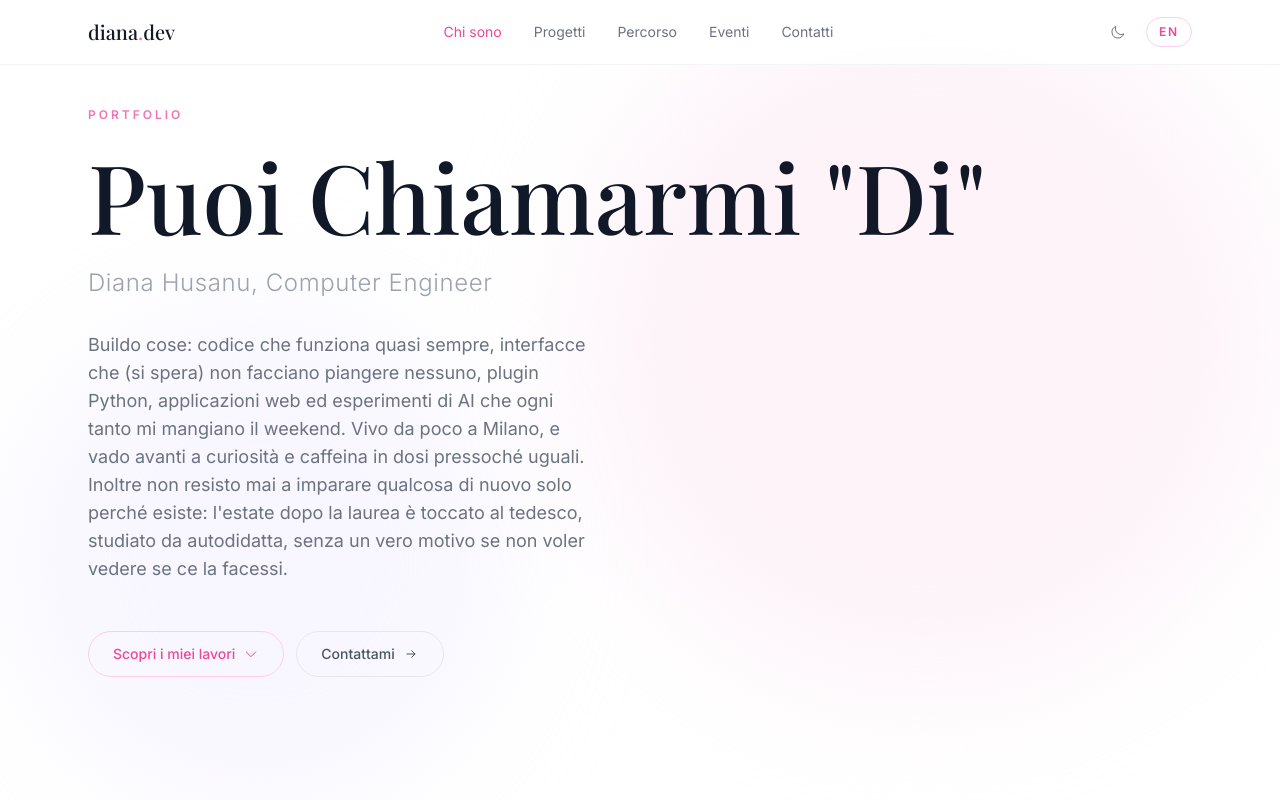
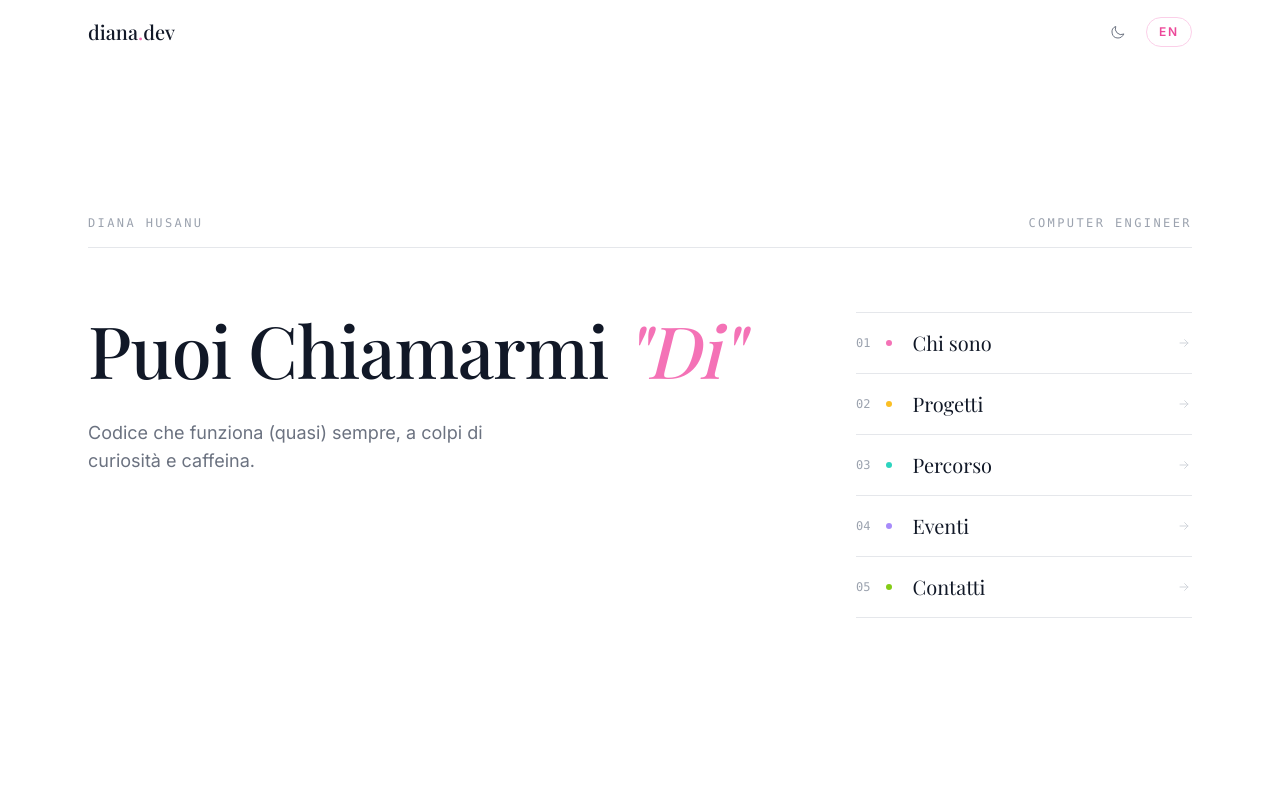
Before and after one commit to DianaHus/dianas_personal_page, a React (Vite) app: page / in a window 1280 px wide. Shown: the top 800 px of the page. Built offline with nearby package versions, Linux system fonts and the light colour scheme; a web font is replaced by a local one.

Commit message:
migrazione multi-pagina + redesign homepage

```diff
--- a/package.json
+++ b/package.json
@@ -10,7 +10,8 @@
   },
   "dependencies": {
     "react": "^18.3.1",
-    "react-dom": "^18.3.1"
+    "react-dom": "^18.3.1",
+    "react-router-dom": "^7.18.2"
   },
   "devDependencies": {
     "@types/react": "^18.3.3",
--- a/src/App.tsx
+++ b/src/App.tsx
@@ -1,3 +1,5 @@
+import { BrowserRouter, Routes, Route, useLocation } from 'react-router-dom'
+import { useEffect } from 'react'
 import { LanguageProvider } from './i18n/LanguageContext'
 import { ThemeProvider } from './theme/ThemeContext'
 import { Navbar } from './components/Navbar/Navbar'
@@ -8,21 +10,37 @@ import { Experience } from './components/Experience/Experience'
 import { Events } from './components/Events/Events'
 import { Contacts } from './components/Contacts/Contacts'
 
+// React Router non resetta lo scroll al cambio pagina — lo facciamo a mano
+function ScrollToTop() {
+  const { pathname } = useLocation()
+
+  useEffect(() => {
+    window.scrollTo(0, 0)
+  }, [pathname])
+
+  return null
+}
+
 function App() {
   return (
     // ThemeProvider gestisce light/dark mode — avvolge tutto così il toggle
     // è accessibile ovunque senza prop drilling.
     <ThemeProvider>
       <LanguageProvider>
-        <Navbar />
-        <main>
-          <Hero />
-          <About />
-          <Projects />
-          <Experience />
-          <Events />
-          <Contacts />
-        </main>
+        <BrowserRouter>
+          <ScrollToTop />
+          <Navbar />
+          <main>
+            <Routes>
+              <Route path="/" element={<Hero />} />
+              <Route path="/about" element={<About />} />
+              <Route path="/projects" element={<Projects />} />
+              <Route path="/experience" element={<Experience />} />
+              <Route path="/events" element={<Events />} />
+              <Route path="/contacts" element={<Contacts />} />
+            </Routes>
+          </main>
+        </BrowserRouter>
       </LanguageProvider>
     </ThemeProvider>
   )
--- a/src/components/Hero/Hero.tsx
+++ b/src/components/Hero/Hero.tsx
@@ -1,19 +1,50 @@
-import { useEffect, useRef, useState } from 'react'
+import { Fragment } from 'react'
+import { NavLink } from 'react-router-dom'
 import { useLanguage } from '../../i18n/LanguageContext'
 import { Reveal } from '../animations/Reveal'
 
+// Titolo principale: ogni parola entra con un piccolo stagger (vedi .split-word in index.css).
+// Il soprannome tra virgolette va in corsivo rosa — un accento editoriale che rima
+// col punto rosa del logo "diana.dev".
+//
+// Nella stringa c'è un NBSP prima del soprannome ("…Chiamarmi \"Di\""): le parole
+// separate solo da NBSP formano un gruppo che non va mai a capo al proprio interno,
+// così "Di" resta sempre attaccato alla parola che lo precede. Gli spazi normali tra
+// i gruppi restano spezzabili (a-capo intenzionale solo su schermi molto stretti).
 function SplitWordsTitle({ text }: { text: string }) {
-  const words = text.split(' ')
+  const groups = text
+    .trim()
+    .split(/ +/) // spazi normali → confini spezzabili
+    .map(token => token.split(/\s/)) // NBSP interno → parole tenute insieme
+
+  let counter = 0
+  const groupsWithDelay = groups.map(words =>
+    words.map(word => ({ word, delay: Math.min(counter++, 10) }))
+  )
 
   return (
     <span className="inline-block">
-      {words.map((word, index) => (
-        <span key={`${word}-${index}`}>
-          {index > 0 && ' '}
-          <span className={`split-word split-delay-${Math.min(index, 10)}`}>
+      {groupsWithDelay.map((words, groupIndex) => (
+        <Fragment key={groupIndex}>
+          {groupIndex > 0 && ' '}
+          <span className={words.length > 1 ? 'whitespace-nowrap' : undefined}>
+            {words.map(({ word, delay }, wordIndex) => {
+              const isName = /["“]/.test(word)
+              return (
+                <Fragment key={wordIndex}>
+                  {wordIndex > 0 && ' '}
+                  <span
+                    className={`split-word split-delay-${delay}${
+                      isName ? ' italic text-pink-400 dark:text-pink-300' : ''
+                    }`}
+                  >
                     {word}
                   </span>
+                </Fragment>
+              )
+            })}
           </span>
+        </Fragment>
       ))}
     </span>
   )
@@ -21,106 +52,91 @@ function SplitWordsTitle({ text }: { text: string }) {
 
 export function Hero() {
   const { t } = useLanguage()
-  const sectionRef = useRef<HTMLElement | null>(null)
-  const [spotlightEnabled, setSpotlightEnabled] = useState(false)
 
-  useEffect(() => {
-    const prefersReducedMotion = window.matchMedia('(prefers-reduced-motion: reduce)').matches
-    const isTouchDevice = window.matchMedia('(pointer: coarse)').matches
-    setSpotlightEnabled(!prefersReducedMotion && !isTouchDevice)
-  }, [])
+  // "Diana Husanu, Computer Engineer" → nome + ruolo, mostrati come testata editoriale
+  const [name, role] = t.hero.role.split(/,\s*/)
 
-  function handleMouseMove(event: React.MouseEvent<HTMLElement>) {
-    if (!spotlightEnabled || !sectionRef.current) return
-
-    const rect = sectionRef.current.getBoundingClientRect()
-    const x = event.clientX - rect.left
-    const y = event.clientY - rect.top
-
-    sectionRef.current.style.setProperty('--spot-x', `${x}px`)
-    sectionRef.current.style.setProperty('--spot-y', `${y}px`)
-    sectionRef.current.style.setProperty('--spot-opacity', '1')
-  }
-
-  function handleMouseLeave() {
-    if (!sectionRef.current) return
-    sectionRef.current.style.setProperty('--spot-opacity', '0')
-  }
+  // Le altre pagine come indice numerato: stesso sistema di numeri delle sezioni
+  // (01, 02, 03…) già usato in About/Projects/Experience. Il colore torna qui in
+  // piccolo — un pallino per voce — invece che come sfondo pieno dei bottoni.
+  const pages = [
+    { to: '/about', label: t.nav.about, dot: 'bg-pink-400', arrow: 'group-hover:text-pink-500 dark:group-hover:text-pink-400' },
+    { to: '/projects', label: t.nav.projects, dot: 'bg-amber-400', arrow: 'group-hover:text-amber-500 dark:group-hover:text-amber-400' },
+    { to: '/experience', label: t.nav.experience, dot: 'bg-teal-400', arrow: 'group-hover:text-teal-500 dark:group-hover:text-teal-400' },
+    { to: '/events', label: t.nav.events, dot: 'bg-violet-400', arrow: 'group-hover:text-violet-500 dark:group-hover:text-violet-400' },
+    { to: '/contacts', label: t.nav.contacts, dot: 'bg-lime-500', arrow: 'group-hover:text-lime-600 dark:group-hover:text-lime-400' },
+  ]
 
   return (
     <section
-      ref={sectionRef}
       id="hero"
-      className="hero-spotlight relative min-h-screen flex items-center overflow-hidden bg-white dark:bg-gray-900"
-      onMouseMove={spotlightEnabled ? handleMouseMove : undefined}
-      onMouseLeave={spotlightEnabled ? handleMouseLeave : undefined}
+      className="relative flex min-h-screen items-center overflow-hidden bg-white dark:bg-gray-900"
     >
-      {/* Blobs decorativi — cerchi sfumati in background, puramente decorativi */}
-      <div
-        aria-hidden="true"
-        className="absolute top-0 right-0 w-[700px] h-[700px] rounded-full bg-pink-100/50 dark:bg-pink-900/20 blur-3xl -translate-y-1/3 translate-x-1/4 pointer-events-none animate-float-slow"
-      />
-      <div
-        aria-hidden="true"
-        className="absolute bottom-0 left-0 w-[500px] h-[500px] rounded-full bg-violet-100/40 dark:bg-violet-900/20 blur-3xl translate-y-1/3 -translate-x-1/4 pointer-events-none animate-float-medium"
-      />
+      <div className="w-full max-w-6xl mx-auto px-6 pb-20 pt-24 sm:pt-28">
 
-      <div className="relative max-w-6xl mx-auto px-6 pt-20 pb-24 w-full">
-        <div className="max-w-3xl">
-
-          {/* Kicker / etichetta decorativa */}
+        {/* Testata: nome a sinistra, ruolo a destra — micro-tipografia mono */}
         <Reveal delayIndex={1}>
-            <p className="text-xs font-semibold tracking-[0.25em] uppercase text-pink-400 mb-6">
-              Portfolio
-            </p>
+          <div className="flex flex-wrap items-baseline justify-between gap-x-6 gap-y-1 border-b border-gray-200 pb-4 font-mono text-[10px] uppercase tracking-[0.2em] text-gray-400 dark:border-gray-700 dark:text-gray-500 sm:text-xs">
+            <span>{name}</span>
+            {role && <span>{role}</span>}
+          </div>
         </Reveal>
 
-          {/* Nome — titolo principale H1 */}
+        <div className="mt-12 grid grid-cols-1 gap-y-12 lg:mt-16 lg:grid-cols-12 lg:gap-x-12">
+
+          {/* Colonna sinistra: il gancio */}
+          <div className="lg:col-span-8">
             <Reveal delayIndex={2}>
-            <h1 className="font-serif text-[clamp(2.05rem,9vw,5.9rem)] md:text-8xl font-medium text-gray-900 dark:text-gray-100 leading-none mb-6 whitespace-nowrap">
+              <h1 className="font-serif font-medium text-gray-900 dark:text-gray-100 text-[clamp(2.5rem,6vw,4.5rem)] leading-[1.05] tracking-[-0.015em]">
                 <SplitWordsTitle text={t.hero.greeting} />
               </h1>
             </Reveal>
 
-          {/* Ruolo */}
             <Reveal delayIndex={3}>
-            <p className="text-xl md:text-2xl font-light text-gray-400 dark:text-gray-500 mb-8 tracking-wide">
-              {t.hero.role}
-            </p>
-          </Reveal>
-
-          {/* Tagline — la frase che fa capire chi sei */}
-          <Reveal delayIndex={4}>
-            <p className="text-base md:text-lg text-gray-500 dark:text-gray-400 max-w-lg leading-relaxed mb-12">
+              <p className="mt-8 max-w-md text-base leading-relaxed text-gray-500 dark:text-gray-400 md:text-lg">
                 {t.hero.tagline}
               </p>
             </Reveal>
+          </div>
 
-          {/* CTA principali */}
-          <Reveal delayIndex={5}>
-            <div className="flex flex-wrap items-center gap-3">
-              <a
-                href="#about"
-                className="inline-flex items-center gap-2 text-sm font-medium text-pink-500 border border-pink-200 dark:border-pink-800 px-6 py-3 rounded-full hover:bg-pink-50 dark:hover:bg-pink-950/30 hover:border-pink-300 dark:hover:border-pink-700 transition-colors"
+          {/* Colonna destra: indice delle altre pagine */}
+          <nav className="max-w-xl lg:col-span-4 lg:max-w-none lg:self-center" aria-label={name}>
+            <ul className="border-t border-gray-200 dark:border-gray-700">
+              {pages.map((page, i) => (
+                <li key={page.to} className="border-b border-gray-200 dark:border-gray-700">
+                  <Reveal delayIndex={Math.min(i + 4, 10)}>
+                    <NavLink
+                      to={page.to}
+                      className="group flex items-center gap-3 -mx-3 rounded-lg px-3 py-4 transition-colors hover:bg-gray-50 dark:hover:bg-gray-800/60"
                     >
-                {t.hero.cta}
-                <svg className="w-4 h-4" fill="none" stroke="currentColor" viewBox="0 0 24 24">
-                  <path strokeLinecap="round" strokeLinejoin="round" strokeWidth={1.5} d="M19 9l-7 7-7-7" />
-                </svg>
-              </a>
+                      <span className="font-mono text-xs tabular-nums text-gray-400 dark:text-gray-500">
+                        {String(i + 1).padStart(2, '0')}
+                      </span>
 
-              <a
-                href="#contacts"
-                className="inline-flex items-center gap-2 text-sm font-medium text-gray-600 dark:text-gray-300 border border-gray-200 dark:border-gray-700 px-6 py-3 rounded-full hover:bg-gray-50 dark:hover:bg-gray-800 hover:border-gray-300 dark:hover:border-gray-600 transition-colors"
+                      <span
+                        aria-hidden="true"
+                        className={`ml-1 mr-2 h-1.5 w-1.5 flex-shrink-0 rounded-full ${page.dot} transition-transform duration-300 group-hover:scale-[1.7]`}
+                      />
+
+                      <span className="font-serif text-lg text-gray-900 dark:text-gray-100 md:text-xl">
+                        {page.label}
+                      </span>
+
+                      <svg
+                        className={`icon-pop ml-auto h-4 w-4 flex-shrink-0 text-gray-300 transition-all duration-300 group-hover:translate-x-1 dark:text-gray-600 ${page.arrow}`}
+                        fill="none"
+                        stroke="currentColor"
+                        viewBox="0 0 24 24"
+                        aria-hidden="true"
                       >
-                {t.hero.ctaSecondary}
-                <svg className="w-4 h-4" fill="none" stroke="currentColor" viewBox="0 0 24 24">
                         <path strokeLinecap="round" strokeLinejoin="round" strokeWidth={1.5} d="M13 7l5 5-5 5M6 12h12" />
                       </svg>
-              </a>
-            </div>
+                    </NavLink>
                   </Reveal>
-
+                </li>
+              ))}
+            </ul>
+          </nav>
         </div>
       </div>
     </section>
--- a/src/components/Navbar/Navbar.tsx
+++ b/src/components/Navbar/Navbar.tsx
@@ -1,4 +1,5 @@
-import { useEffect, useState } from 'react'
+import { useState } from 'react'
+import { NavLink, useLocation } from 'react-router-dom'
 import { useLanguage } from '../../i18n/LanguageContext'
 import { useTheme } from '../../theme/ThemeContext'
 
@@ -6,72 +7,56 @@ export function Navbar() {
   const { lang, t, toggleLang } = useLanguage()
   const { theme, toggleTheme } = useTheme()
 
+  // La home è una "cover" editoriale: la navigazione principale vive già nell'hero
+  // (l'indice numerato 01–05), quindi qui nascondiamo i link — restano solo logo,
+  // tema e lingua. Su tutte le altre pagine la navbar è invariata.
+  const { pathname } = useLocation()
+  const isHome = pathname === '/'
+
   // Stato locale per il menu mobile — non serve nel context perché
   // è rilevante solo per questo componente
   const [menuOpen, setMenuOpen] = useState(false)
-  const [activeSection, setActiveSection] = useState('about')
 
   // Array di link — usiamo `t.nav.*` così cambiano automaticamente con la lingua
   const links = [
-    { href: '#about', label: t.nav.about },
-    { href: '#projects', label: t.nav.projects },
-    { href: '#experience', label: t.nav.experience },
-    { href: '#events', label: t.nav.events },
-    { href: '#contacts', label: t.nav.contacts },
+    { to: '/about', label: t.nav.about },
+    { to: '/projects', label: t.nav.projects },
+    { to: '/experience', label: t.nav.experience },
+    { to: '/events', label: t.nav.events },
+    { to: '/contacts', label: t.nav.contacts },
   ]
 
-  useEffect(() => {
-    const sections = ['about', 'projects', 'experience', 'events', 'contacts']
-
-    const observer = new IntersectionObserver(
-      entries => {
-        entries.forEach(entry => {
-          if (entry.isIntersecting) {
-            setActiveSection(entry.target.id)
-          }
-        })
-      },
-      {
-        rootMargin: '-35% 0px -50% 0px',
-        threshold: 0.15,
-      }
-    )
-
-    sections.forEach(sectionId => {
-      const section = document.getElementById(sectionId)
-      if (section) observer.observe(section)
-    })
-
-    return () => observer.disconnect()
-  }, [])
-
   return (
-    <header className="fixed top-0 left-0 right-0 z-50 bg-white/90 dark:bg-gray-900/90 backdrop-blur-md border-b border-gray-100 dark:border-gray-800 transition-colors duration-300">
+    <header className={`fixed top-0 left-0 right-0 z-50 bg-white/90 dark:bg-gray-900/90 backdrop-blur-md transition-colors duration-300 ${isHome ? '' : 'border-b border-gray-100 dark:border-gray-800'}`}>
       <div className="max-w-6xl mx-auto px-6 h-16 flex items-center justify-between">
 
         {/* Brand / logo */}
-        <a
-          href="#hero"
+        <NavLink
+          to="/"
+          end
           className="font-serif text-xl font-medium text-gray-900 dark:text-gray-100 hover:opacity-70 transition-opacity"
         >
           diana<span className="text-pink-400">.</span>dev
-        </a>
+        </NavLink>
 
-        {/* Nav links — visibili solo su desktop (nascosti su mobile con md:flex) */}
+        {/* Nav links — visibili solo su desktop (nascosti su mobile con md:flex).
+            Sulla home non compaiono: la navigazione è l'indice nell'hero. */}
+        {!isHome && (
           <nav className="hidden md:flex items-center gap-8">
             {links.map(link => (
-            <a
-              key={link.href}
-              href={link.href}
-              className={`text-sm transition-colors ${activeSection === link.href.slice(1)
+              <NavLink
+                key={link.to}
+                to={link.to}
+                className={({ isActive }) => `text-sm transition-colors ${isActive
                   ? 'text-pink-500 dark:text-pink-400'
                   : 'text-gray-500 dark:text-gray-400 hover:text-gray-900 dark:hover:text-gray-100'
                   }`}
               >
                 {link.label}
-            </a>
+              </NavLink>
             ))}
           </nav>
+        )}
 
         {/* Theme toggle + Language toggle + hamburger (mobile) */}
         <div className="flex items-center gap-3">
@@ -104,7 +89,8 @@ export function Navbar() {
             {lang === 'it' ? 'EN' : 'IT'}
           </button>
 
-          {/* Hamburger — visibile solo su mobile */}
+          {/* Hamburger — visibile solo su mobile, mai sulla home */}
+          {!isHome && (
             <button
               className="md:hidden p-1.5 text-gray-600 dark:text-gray-400 hover:text-gray-900 dark:hover:text-gray-100 transition-colors"
               onClick={() => setMenuOpen(prev => !prev)}
@@ -120,24 +106,25 @@ export function Navbar() {
                 </svg>
               )}
             </button>
+          )}
         </div>
       </div>
 
       {/* Menu mobile — si apre sotto la navbar quando menuOpen è true */}
-      {menuOpen && (
+      {!isHome && menuOpen && (
         <div className="md:hidden bg-white dark:bg-gray-900 border-t border-gray-100 dark:border-gray-800 px-6 py-5 flex flex-col gap-4">
           {links.map(link => (
-            <a
-              key={link.href}
-              href={link.href}
-              className={`text-sm transition-colors py-1 ${activeSection === link.href.slice(1)
+            <NavLink
+              key={link.to}
+              to={link.to}
+              className={({ isActive }) => `text-sm transition-colors py-1 ${isActive
                 ? 'text-pink-500 dark:text-pink-400'
                 : 'text-gray-600 dark:text-gray-400 hover:text-gray-900 dark:hover:text-gray-100'
                 }`}
               onClick={() => setMenuOpen(false)}   // chiudi il menu dopo il click
             >
               {link.label}
-            </a>
+            </NavLink>
           ))}
         </div>
       )}
--- a/src/i18n/en.ts
+++ b/src/i18n/en.ts
@@ -20,8 +20,6 @@ export interface Translations {
     greeting: string
     role: string
     tagline: string
-    cta: string
-    ctaSecondary: string
   }
   about: {
     title: string
@@ -72,10 +70,7 @@ export const en: Translations = {
   hero: {
     greeting: 'Just Call Me\u00A0"Di"',
     role: 'Diana Husanu, Computer Engineer',
-    tagline:
-      "I build things: code that mostly works, interfaces that (hopefully) don't make anyone cry, Python plugins, web apps, and AI experiments that occasionally take over my weekends. Recently moved to Milan, running on curiosity and caffeine in roughly equal parts. I also can't resist learning something new just because it's there: the summer after graduating, that something was German, self-taught, for no particular reason beyond wanting to see if I could.",
-    cta: 'See my work',
-    ctaSecondary: 'Contact me',
+    tagline: 'Code that (mostly) works, powered by curiosity and caffeine.',
   },
 
   about: {
--- a/src/i18n/it.ts
+++ b/src/i18n/it.ts
@@ -15,10 +15,7 @@ export const it: Translations = {
   hero: {
     greeting: 'Puoi Chiamarmi\u00A0"Di"',
     role: 'Diana Husanu, Computer Engineer',
-    tagline:
-      'Buildo cose: codice che funziona quasi sempre, interfacce che (si spera) non facciano piangere nessuno, plugin Python, applicazioni web ed esperimenti di AI che ogni tanto mi mangiano il weekend. Vivo da poco a Milano, e vado avanti a curiosità e caffeina in dosi pressoché uguali. Inoltre non resisto mai a imparare qualcosa di nuovo solo perché esiste: l\'estate dopo la laurea è toccato al tedesco, studiato da autodidatta, senza un vero motivo se non voler vedere se ce la facessi.',
-    cta: 'Scopri i miei lavori',
-    ctaSecondary: 'Contattami',
+    tagline: 'Codice che funziona (quasi) sempre, a colpi di curiosità e caffeina.',
   },
 
   about: {
--- a/src/index.css
+++ b/src/index.css
@@ -11,12 +11,6 @@
     transition: background-color 0.25s ease, color 0.25s ease;
   }
 
-  /* Compensa l'altezza della navbar fissa (h-16 = 4rem = 64px) */
-  section[id],
-  footer[id] {
-    scroll-margin-top: 4rem;
-  }
-
   /* Font e colore di default per il body */
   body {
     @apply font-sans text-gray-700 antialiased bg-white;
@@ -26,25 +20,6 @@
 }
 
 @layer utilities {
-  .hero-spotlight {
-    --spot-x: 50%;
-    --spot-y: 35%;
-    --spot-opacity: 0;
-  }
-
-  .hero-spotlight::before {
-    content: '';
-    position: absolute;
-    inset: -15%;
-    pointer-events: none;
-    background: radial-gradient(380px circle at var(--spot-x) var(--spot-y),
-        rgb(244 114 182 / 0.2),
-        transparent 58%);
-    opacity: var(--spot-opacity);
-    transition: opacity 260ms ease;
-    z-index: 0;
-  }
-
   .reveal {
     opacity: 0;
     transform: translateY(22px) scale(0.98);
@@ -100,14 +75,6 @@
 
   .reveal-delay-10 {
     transition-delay: 800ms;
-  }
-
-  .animate-float-slow {
-    animation: float-slow 9s ease-in-out infinite;
-  }
-
-  .animate-float-medium {
-    animation: float-medium 11s ease-in-out infinite;
   }
 
   .icon-pop {
@@ -231,34 +198,6 @@
   }
 }
 
-@keyframes float-slow {
-  0% {
-    transform: translateY(0) translateX(0);
-  }
-
-  50% {
-    transform: translateY(-14px) translateX(-8px);
-  }
-
-  100% {
-    transform: translateY(0) translateX(0);
-  }
-}
-
-@keyframes float-medium {
-  0% {
-    transform: translateY(0) translateX(0);
-  }
-
-  50% {
-    transform: translateY(12px) translateX(10px);
-  }
-
-  100% {
-    transform: translateY(0) translateX(0);
-  }
-}
-
 @keyframes timeline-draw {
   from {
     transform: scaleY(0);
@@ -302,9 +241,6 @@
 
   .reveal,
   .reveal.is-visible,
-  .hero-spotlight::before,
-  .animate-float-slow,
-  .animate-float-medium,
   .icon-pop,
   .timeline-line-draw,
   .timeline-dot-pop,
```
Also changed, not shown: 1 other file (tests, documents, lock files or other folders). Lines whose indentation alone changed are shown as unchanged.
